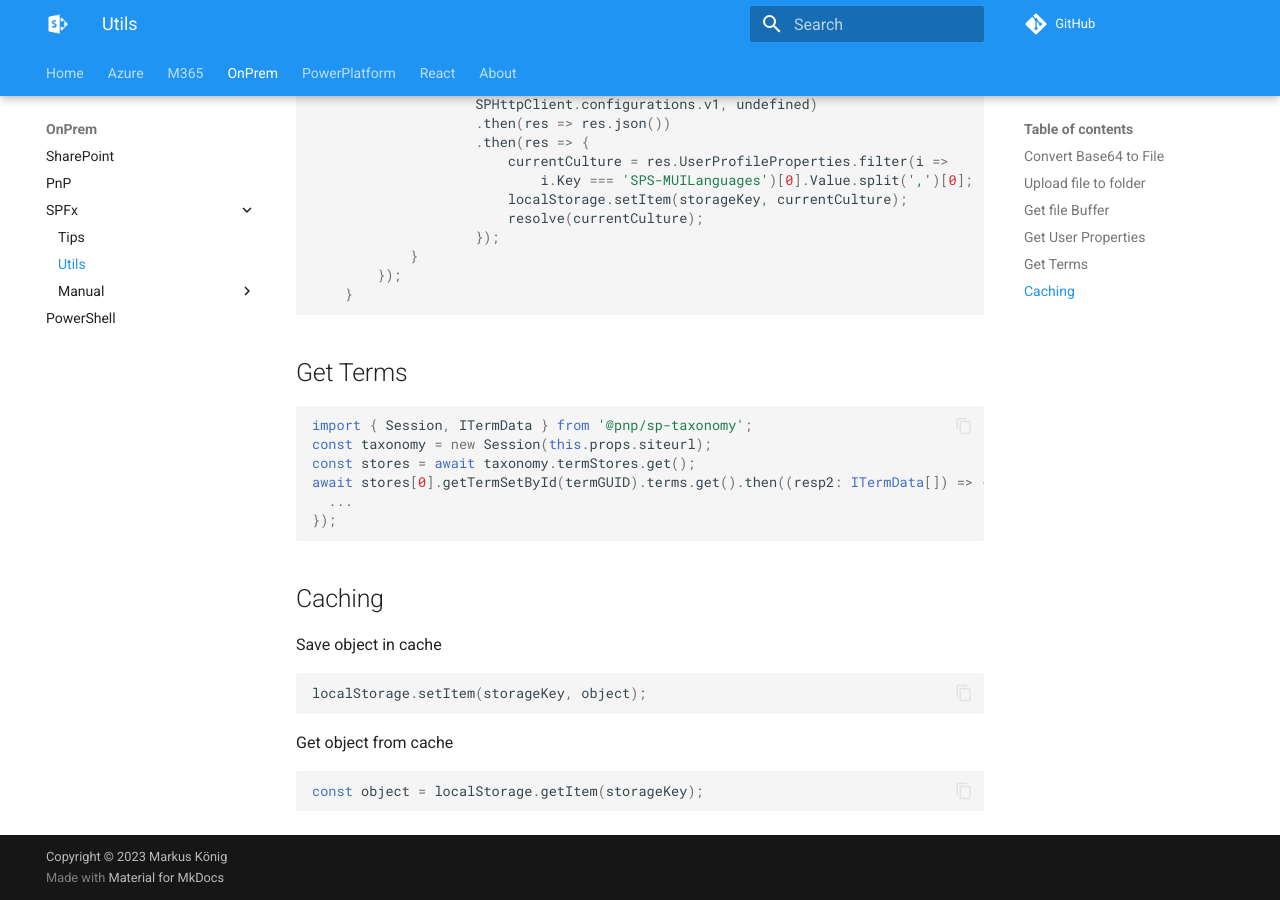
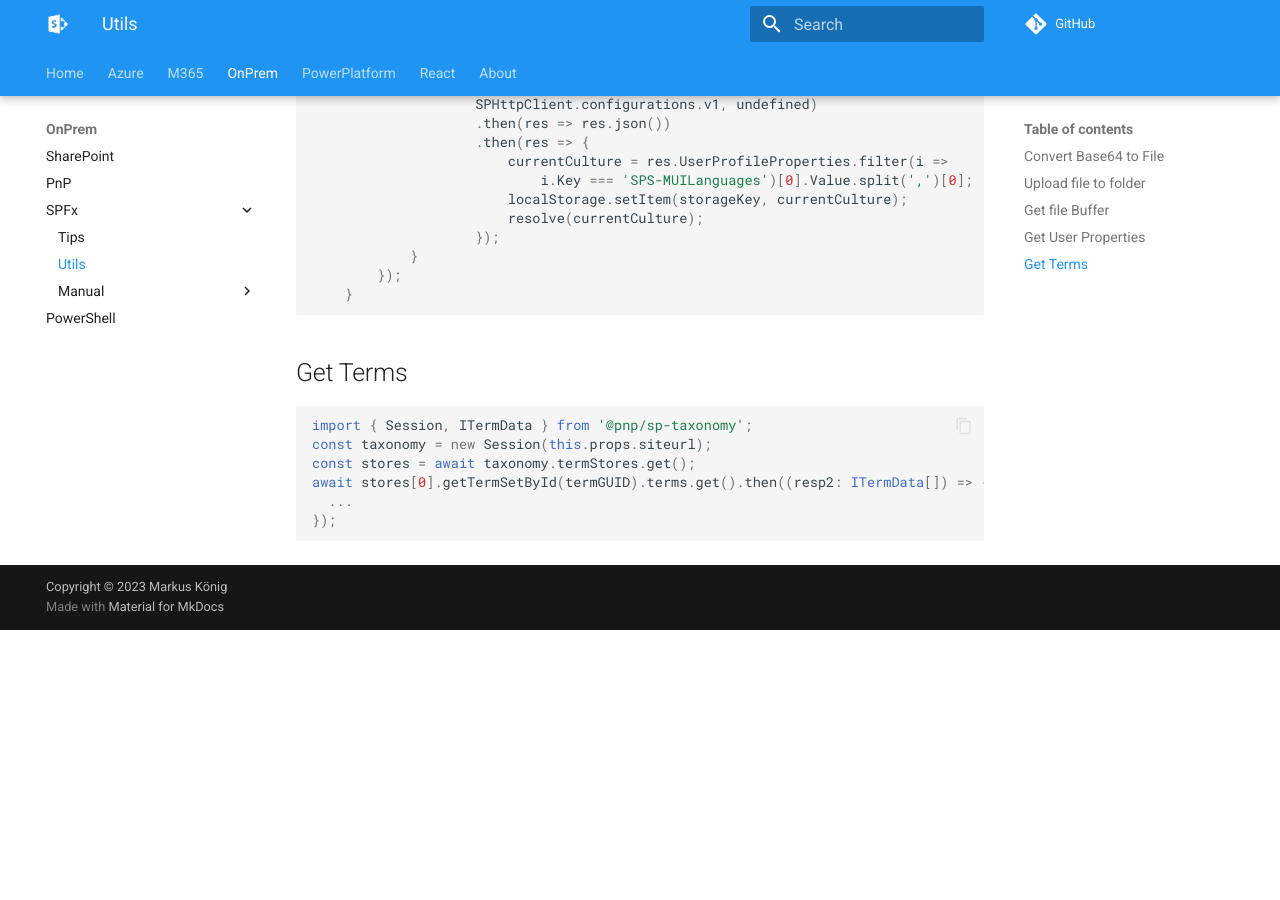
Before and after one commit to Kusi1975/spkb, an MkDocs documentation site: the page built from docs/onPrem/SPFx/utils.md, in a window 1280 px wide and 900 px high, scrolled down 2245 px. Built offline with MkDocs 1.6.1 and Material for MkDocs 9.7.7, drawn with Linux system fonts in a browser that asks for light colours; comment, search, counter and statistics services are not loaded; after the commit the page ends 2875 px from its top, so only the background shows below that.

````diff
--- a/docs/onPrem/SPFx/utils.md
+++ b/docs/onPrem/SPFx/utils.md
@@ -130,14 +130,3 @@
   ...
 });
 ```
-## Caching
-
-Save object in cache
-```typescript
-localStorage.setItem(storageKey, object);
-```
-
-Get object from cache
-```typescript
-const object = localStorage.getItem(storageKey);
-```
````
Also changed, not shown: docs/M365/SPFx/wordaddin.md (+2 -2 lines).
